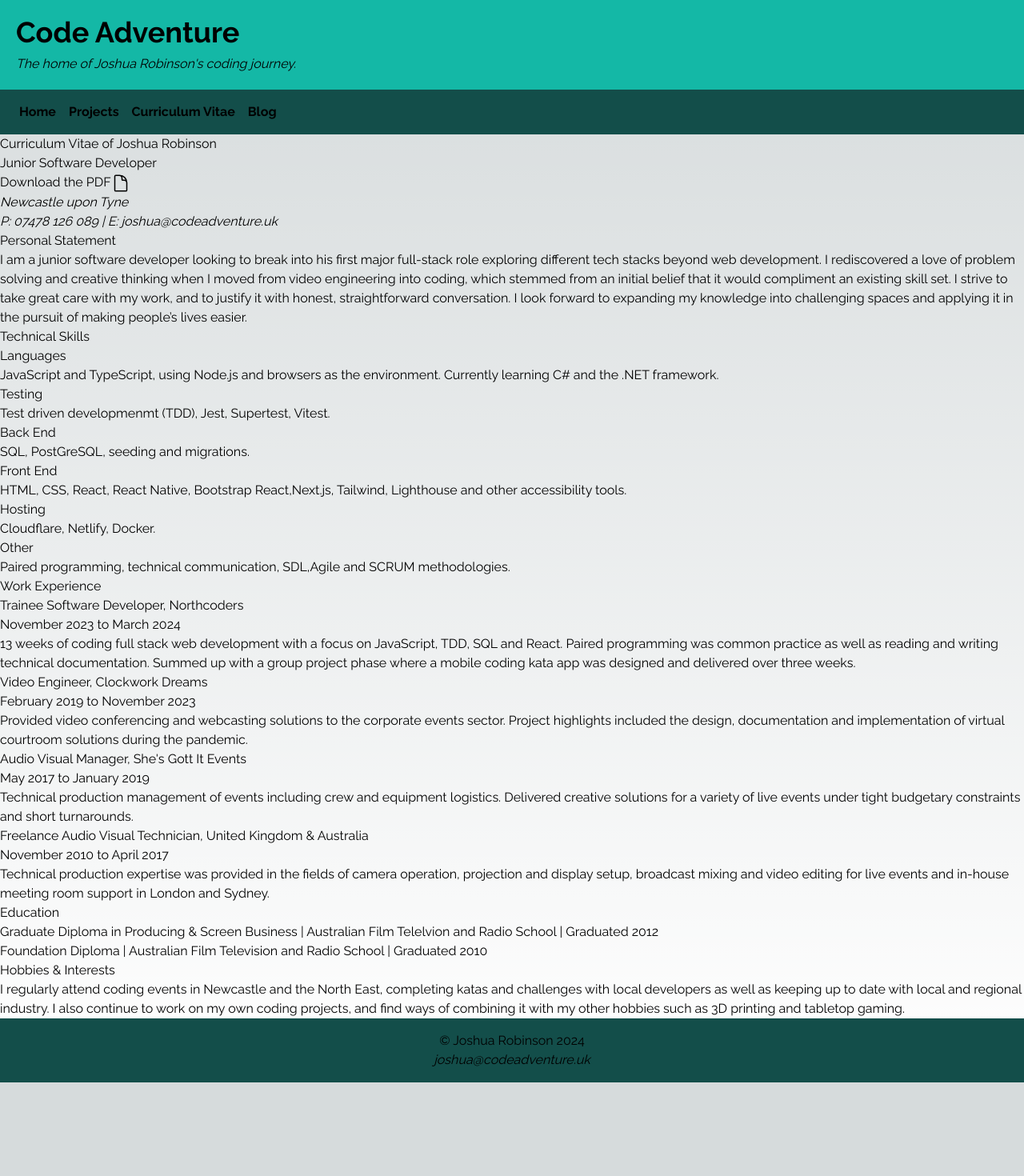
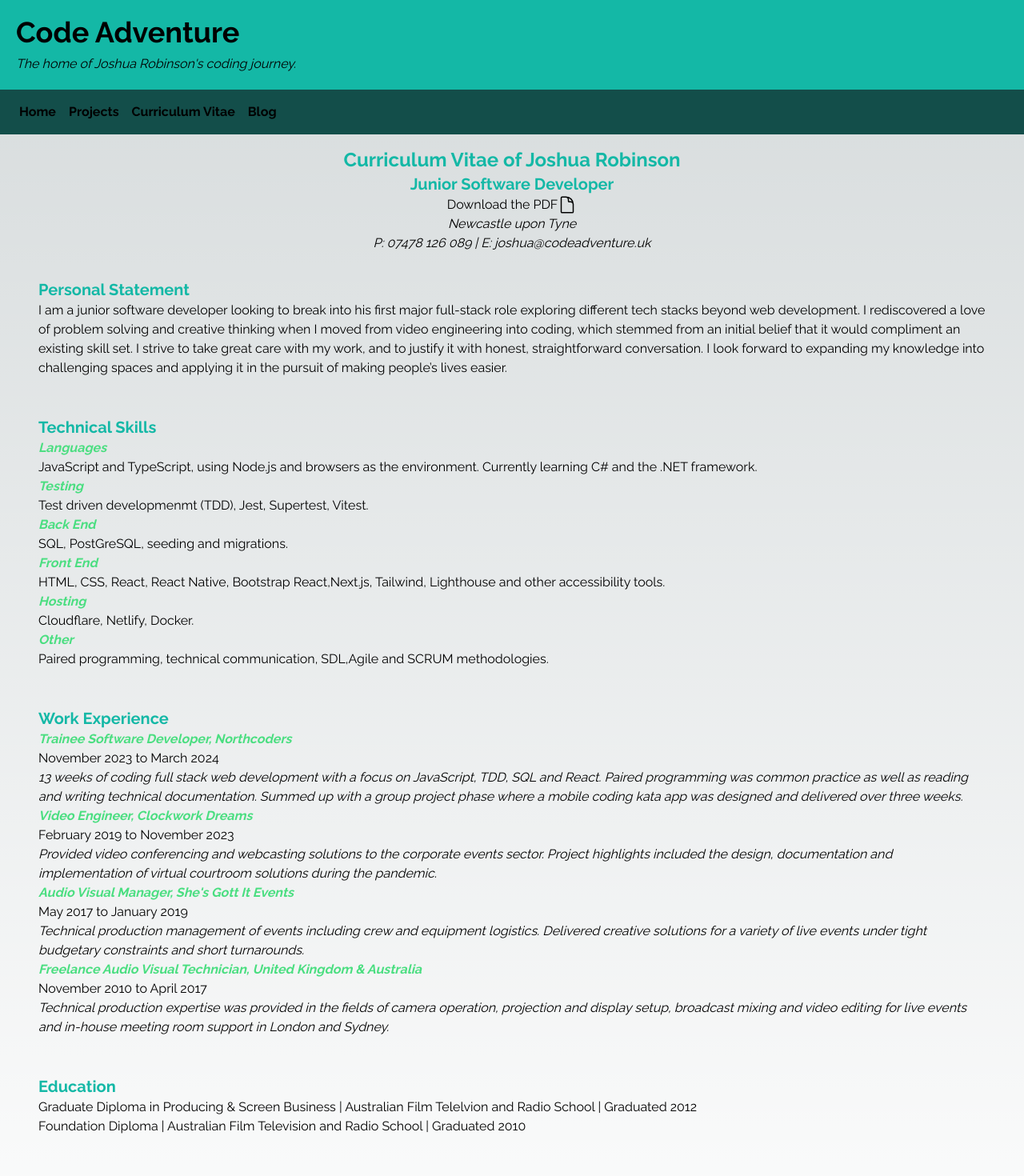
Before and after one commit to VenturingForth/code-adventure-website, a Next.js app: page /cv in a window 1280 px wide. Shown: the top 1470 px of the page at 80% size. Before the commit the page ends 1353 px from the top, so only its background shows below. Built offline with nearby package versions, Linux system fonts and the light colour scheme.

Commit message:
Added basic styling to CV page

```diff
--- a/app/cv/page.tsx
+++ b/app/cv/page.tsx
@@ -8,11 +8,12 @@ export default function Page(){
         <>
             <Header />
             <NavBar />
-            <main>
-                <h1>Curriculum Vitae of Joshua Robinson</h1>
-                <h2>Junior Software Developer</h2>
+            <main className="p-4">
+                <h1 className="text-2xl font-bold text-center text-teal-500">Curriculum Vitae of Joshua Robinson</h1>
+                <h2 className="text-xl font-bold text-center text-teal-500">Junior Software Developer</h2>
                 <Link
                     href="./files/240809_CV_JoshuaRobinson.pdf"
+                    className="flex justify-center"
                     rel="noopener noreferrer"
                     target="_blank">
                     Download the PDF
@@ -20,51 +21,51 @@ export default function Page(){
                         <path strokeLinecap="round" strokeLinejoin="round" d="M19.5 14.25v-2.625a3.375 3.375 0 0 0-3.375-3.375h-1.5A1.125 1.125 0 0 1 13.5 7.125v-1.5a3.375 3.375 0 0 0-3.375-3.375H8.25m2.25 0H5.625c-.621 0-1.125.504-1.125 1.125v17.25c0 .621.504 1.125 1.125 1.125h12.75c.621 0 1.125-.504 1.125-1.125V11.25a9 9 0 0 0-9-9Z" />
                     </svg>
                 </Link>
-                <address>
+                <address className="text-center">
                     Newcastle upon Tyne <br />
                     P: 07478 126 089 | E: joshua@codeadventure.uk
                 </address>
-                <section>
-                    <h2>Personal Statement</h2>
+                <section className="m-4 p-4">
+                    <h2 className="text-xl font-bold text-teal-500">Personal Statement</h2>
                     <p>I am a junior software developer looking to break into his first major full-stack role exploring different tech stacks beyond web development. I rediscovered a love of problem solving and creative thinking when I moved from video engineering into coding, which stemmed from an initial belief that it would compliment an existing skill set. I strive to take great care with my work, and to justify it with honest, straightforward conversation. I look forward to expanding my knowledge into challenging spaces and applying it in the pursuit of making people’s lives easier.</p>
                 </section>
-                <section>
-                    <h2>Technical Skills</h2>
-                    <h3>Languages</h3>
+                <section className="m-4 p-4">
+                    <h2 className="text-xl font-bold text-teal-500">Technical Skills</h2>
+                    <h3 className="font-bold italic text-green-400">Languages</h3>
                     <p>JavaScript and TypeScript, using Node.js and browsers as the environment. Currently learning C# and the .NET framework.</p>
-                    <h3>Testing</h3>
+                    <h3 className="font-bold italic text-green-400">Testing</h3>
                     <p>Test driven developmenmt (TDD), Jest, Supertest, Vitest.</p>
-                    <h3>Back End</h3>
+                    <h3 className="font-bold italic text-green-400">Back End</h3>
                     <p>SQL, PostGreSQL, seeding and migrations.</p>
-                    <h3>Front End</h3>
+                    <h3 className="font-bold italic text-green-400">Front End</h3>
                     <p>HTML, CSS, React, React Native, Bootstrap React,Next.js, Tailwind, Lighthouse and other accessibility tools.</p>
-                    <h3>Hosting</h3>
+                    <h3 className="font-bold italic text-green-400">Hosting</h3>
                     <p>Cloudflare, Netlify, Docker.</p>
-                    <h3>Other</h3>
+                    <h3 className="font-bold italic text-green-400">Other</h3>
                     <p>Paired programming, technical communication, SDL,Agile and SCRUM methodologies.</p>
                 </section>
-                <section>
-                    <h2>Work Experience</h2>
-                    <h3>Trainee Software Developer, Northcoders</h3>
+                <section className="p-4 m-4">
+                    <h2 className="text-xl font-bold text-teal-500">Work Experience</h2>
+                    <h3 className="font-bold italic text-green-400">Trainee Software Developer, Northcoders</h3>
                     <time>November 2023 to March 2024</time>
-                    <p>13 weeks of coding full stack web development with a focus on JavaScript, TDD, SQL and React. Paired programming was common practice as well as reading and writing technical documentation. Summed up with a group project phase where a mobile coding kata app  was designed and delivered over three weeks.</p>
-                    <h3>Video Engineer, Clockwork Dreams</h3>
+                    <p className="italic">13 weeks of coding full stack web development with a focus on JavaScript, TDD, SQL and React. Paired programming was common practice as well as reading and writing technical documentation. Summed up with a group project phase where a mobile coding kata app  was designed and delivered over three weeks.</p>
+                    <h3 className="font-bold italic text-green-400">Video Engineer, Clockwork Dreams</h3>
                     <time>February 2019 to November 2023</time>
-                    <p>Provided video conferencing and webcasting solutions to the corporate events sector. Project highlights included the design, documentation and implementation of virtual courtroom solutions during the pandemic.</p>
-                    <h3>Audio Visual Manager, She's Gott It Events</h3>
+                    <p className="italic">Provided video conferencing and webcasting solutions to the corporate events sector. Project highlights included the design, documentation and implementation of virtual courtroom solutions during the pandemic.</p>
+                    <h3 className="font-bold italic text-green-400">Audio Visual Manager, She's Gott It Events</h3>
                     <time>May 2017 to January 2019</time>
-                    <p>Technical production management of events including crew and equipment logistics. Delivered creative solutions for a variety of live events under tight budgetary constraints and short turnarounds.</p>
-                    <h3>Freelance Audio Visual Technician, United Kingdom & Australia</h3>
+                    <p className="italic">Technical production management of events including crew and equipment logistics. Delivered creative solutions for a variety of live events under tight budgetary constraints and short turnarounds.</p>
+                    <h3 className="font-bold italic text-green-400">Freelance Audio Visual Technician, United Kingdom & Australia</h3>
                     <time>November 2010 to April 2017</time>
-                    <p>Technical production expertise was provided in the fields of camera operation, projection and display setup, broadcast mixing and video editing for live events and in-house meeting room support in London and Sydney.</p>
+                    <p className="italic">Technical production expertise was provided in the fields of camera operation, projection and display setup, broadcast mixing and video editing for live events and in-house meeting room support in London and Sydney.</p>
                 </section>
-                <section>
-                    <h2>Education</h2>
+                <section className="p-4 m-4">
+                    <h2 className="text-xl font-bold text-teal-500">Education</h2>
                     <p>Graduate Diploma in Producing & Screen Business | Australian Film Telelvion and Radio School | Graduated 2012</p>
                     <p>Foundation Diploma | Australian Film Television and Radio School | Graduated 2010</p>
                 </section>
-                <section>
-                    <h2>Hobbies & Interests</h2>
+                <section className="p-4 m-4">
+                    <h2 className="text-xl font-bold text-teal-500">Hobbies & Interests</h2>
                     <p>I regularly attend coding events in Newcastle and the North East, completing katas and challenges with local developers as well as keeping up to date with local and regional industry. I also continue to work on my own coding projects, and find ways of combining it with my other hobbies such as 3D printing and tabletop gaming.</p>
                 </section>
             </main>
--- a/app/ui/footer.tsx
+++ b/app/ui/footer.tsx
@@ -2,7 +2,7 @@ import Link from "next/link"
 
 export default function Footer() {
     return (
-      <footer className="p-4 text-center bg-teal-900">
+      <footer className="p-4 text-center bg-emerald-950">
         <p>&copy; Joshua Robinson 2024</p>
         <address>
           <Link href="mailto:joshua@codeadventure.uk">joshua@codeadventure.uk</Link>
```
